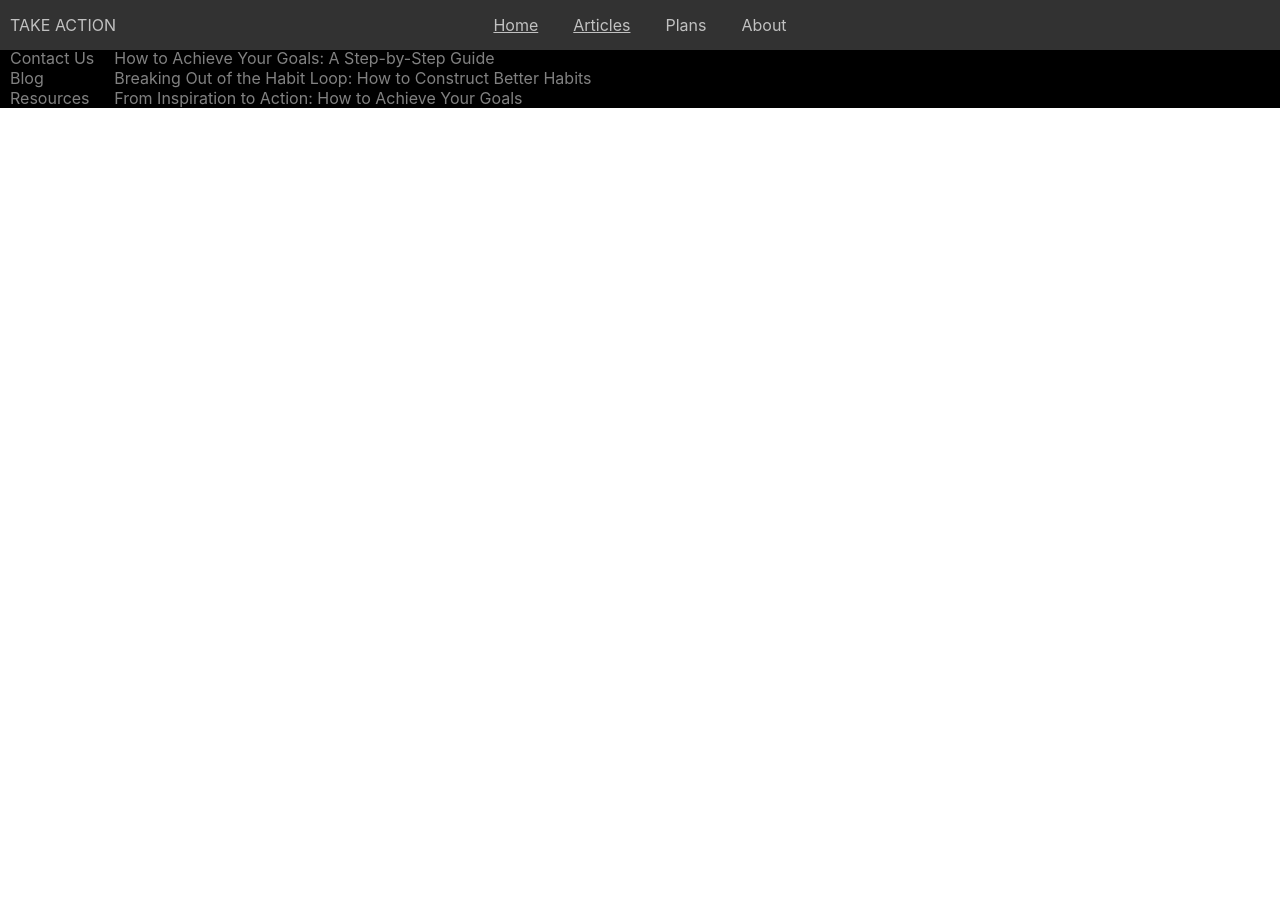
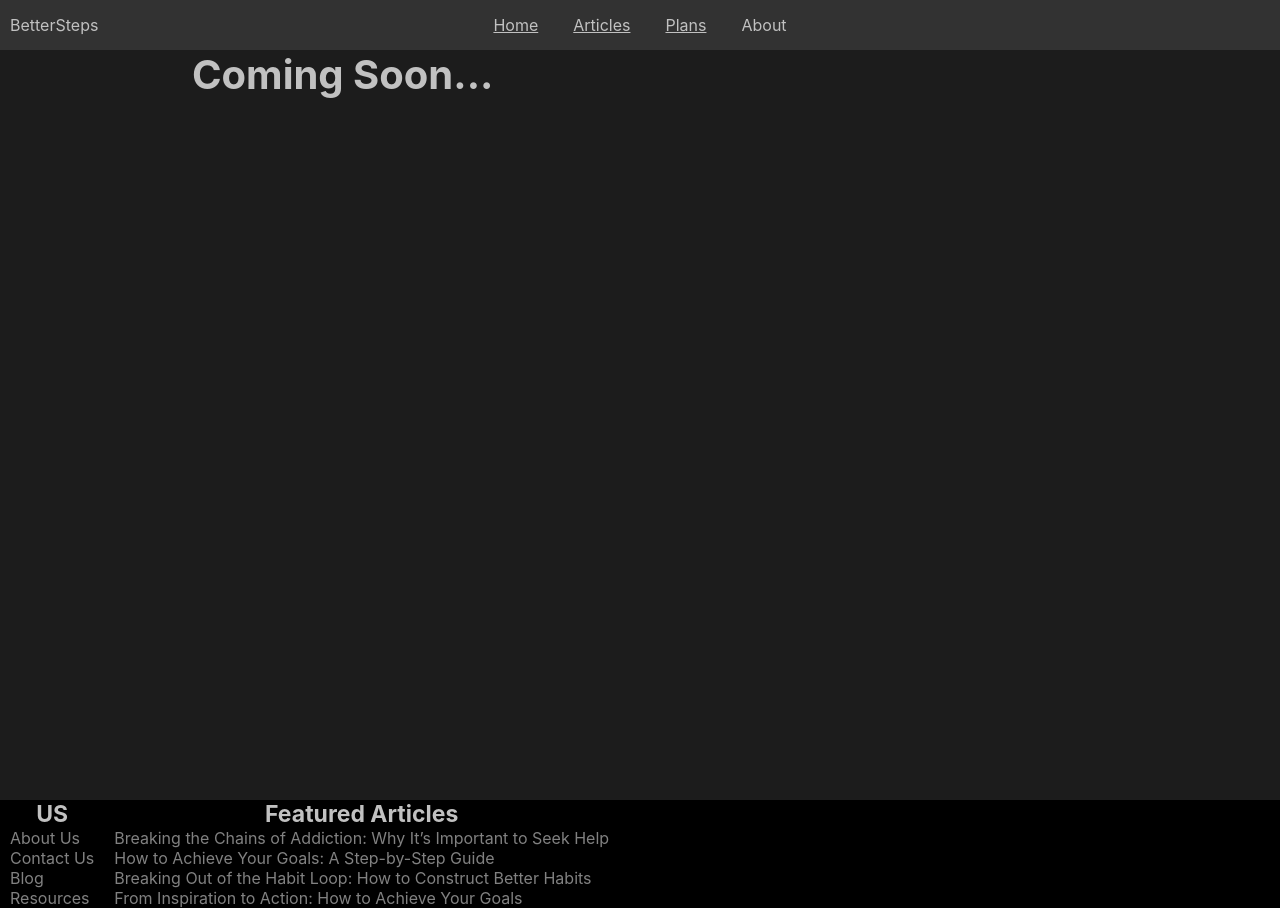
Before and after one commit to joshi010/motivation, a React (Create React App) app: page /plans in a window 1280 px wide. Before the commit the page ends 800 px from the top, so only its background shows below. Built offline with nearby package versions, Linux system fonts and the light colour scheme.

Commit message:
better nav and articles

```diff
--- a/src/App.css
+++ b/src/App.css
@@ -97,6 +97,7 @@ footer{
     align-items: center;
     color: #000;
     background-color: #0e0e0e;
+    overflow: hidden;
 }
 
 .image-cont{
@@ -116,7 +117,7 @@ footer{
 .title-spacing{
     background-color: #00000069;
     text-shadow: 2px 1px 1px #5865f2;
-    padding: 50px 0;
+    padding: 100px 10px 50px;
 }
 
 .artis{
@@ -152,7 +153,7 @@ footer{
 
 
 
-@media only screen and (max-width: 768px){
+@media only screen and (max-width: 1024px){
     .margins{
         width: 90%;
     }
--- a/src/App.js
+++ b/src/App.js
@@ -7,8 +7,13 @@ import Footer from './components/footer';
 const Landing = lazy(() => import('./components/Landing/Landing'));
 const Articles = lazy(() => import('./components/articles'));
 const Arcicle = lazy(() => import('./components/article'));
+const Plans = lazy(() => import('./components/plans'));
 
 const routes = [
+  {
+    path: '/plans',
+    element: <Plans />
+  },
   {
     path: '/articles/:title',
     element: <Arcicle />
@@ -40,7 +45,7 @@ function AppWithRouter() {
   return(
     <Router>
       <Nav />
-      <Suspense fallback={<h1 style={{PaddingTop: 50, display:'flex', alignItems:'center', justifyContent:'center'}} className='vh-100'>Loading...</h1>}>
+      <Suspense fallback={<h1 style={{PaddingTop: 50, display:'flex', alignItems:'center', justifyContent:'center', backgroundColor:'#1c1c1c'}} className='vh-100'>Loading...</h1>}>
           <App/>
       </Suspense>
       <Footer />
--- a/src/components/Landing/Landing.css
+++ b/src/components/Landing/Landing.css
@@ -18,6 +18,7 @@ header{
     overflow-y: auto;
     overflow-x: hidden;
     perspective: 10px;
+    scroll-behavior: smooth;
 }
 
 .background{
--- a/src/components/Nav/Nav.css
+++ b/src/components/Nav/Nav.css
@@ -40,8 +40,8 @@ nav{
 
 .close-line{
     position: absolute;
-    height: 10px;
-    width: 60px;
+    height: 3px;
+    width: 20px;
     background: #5865f2;
     box-shadow: 0 0 2px rgb(75, 75, 75);
 }
@@ -69,6 +69,7 @@ nav{
     align-items: center;
     justify-content: center;
     list-style-type: none;
+    height: 50vh;
     gap: 15px;
     z-index: 1;
 }
--- a/src/components/Nav/Nav.js
+++ b/src/components/Nav/Nav.js
@@ -12,13 +12,13 @@ export default function Nav() {
     return(
         <nav>
             <div className="logo">
-                TAKE ACTION
+                BetterSteps
             </div>
 
             <ul className="lists-nav">
                 <li onClick={handleClick} ><NavLink className="naving" to='/'>Home</NavLink></li>
                 <li onClick={handleClick}><NavLink className="naving" to='/articles'>Articles</NavLink></li>
-                <li onClick={handleClick}>Plans</li>
+                <li onClick={handleClick}><NavLink className="naving" to='/plans'>Plans</NavLink></li>
                 <li onClick={handleClick} >About</li>
                 <li style={{height: 10}} className="close" onClick={handleClick}>
                     <div id="cl-1" className="close-line">
--- /dev/null
+++ b/src/components/plans.js
@@ -0,0 +1,15 @@
+import React from "react";
+
+
+export default function Plans(){
+
+
+    return(
+
+        <div className="vh-100 bg-default">
+            <div style={{padding:'50px 0'}} className="margins">
+                <h1>Coming Soon...</h1>
+            </div>
+        </div>
+    )
+}
```
Also changed, not shown: src/components/landingArt.js (+5 -3 lines).
